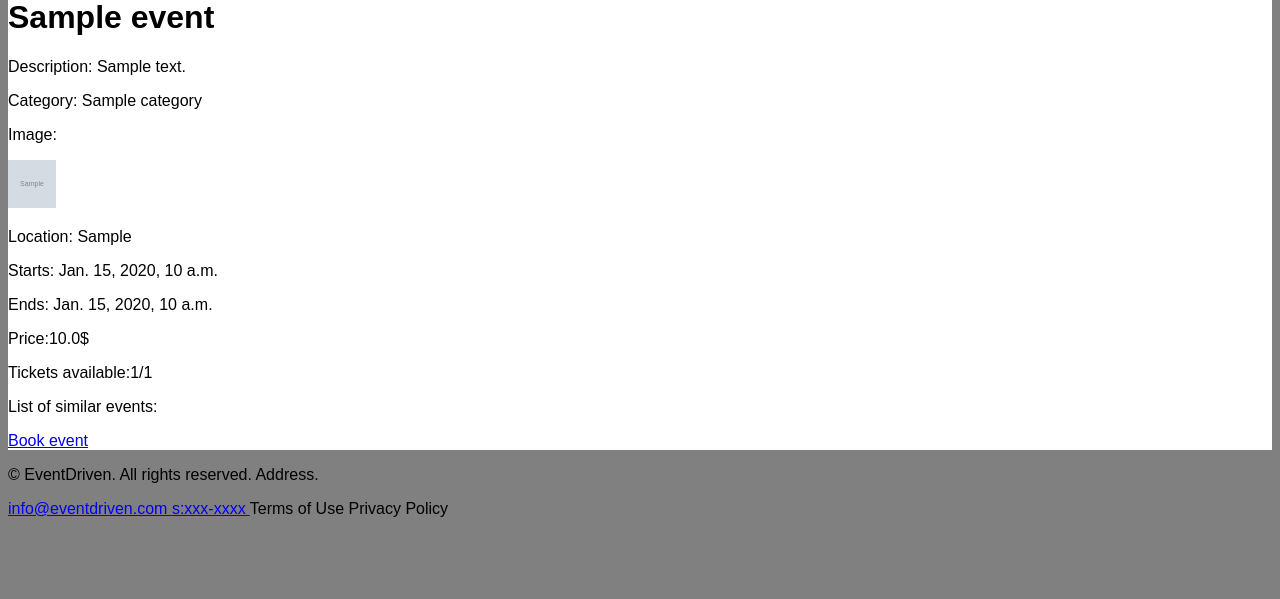
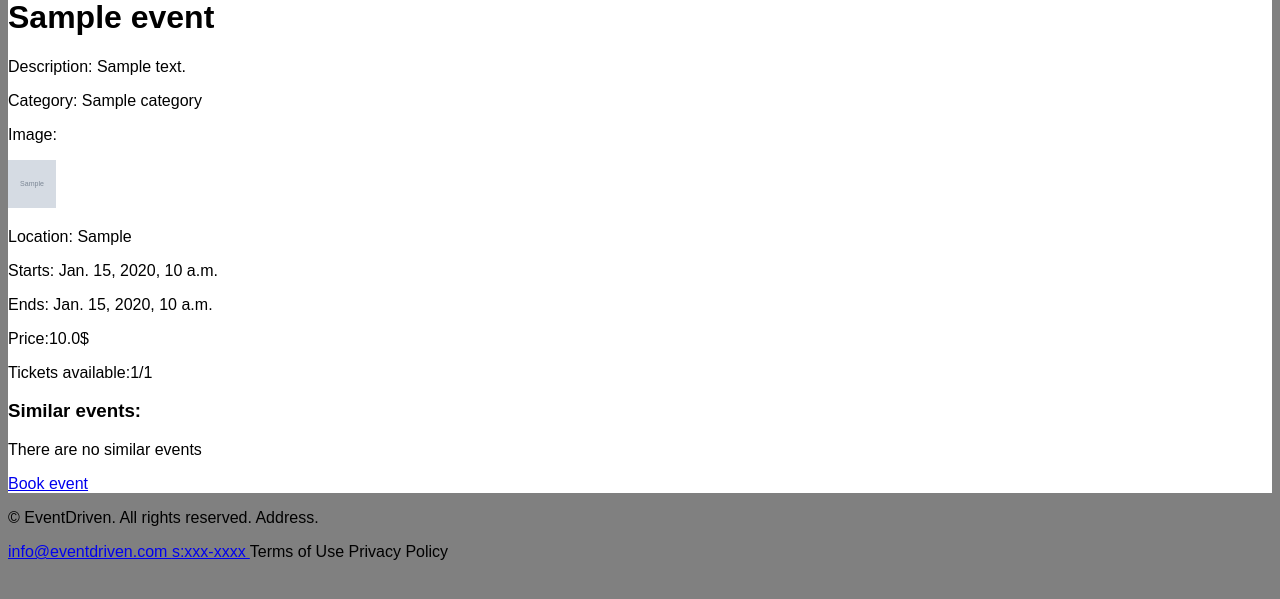
Before and after one commit to aslaugsol/Verkl2, a Django app: page /events/1 in a window 1280 px wide. Shown: the part 97-696 px from the top of the page. Run offline with Django 4.2, Linux system fonts and the light colour scheme; tables that the repository leaves empty hold one stand-in row (values such as "Sample post"); grey boxes marked "Sample" are stand-in pictures; some libraries are stand-ins or nearby versions.

Commit message:
link á event í similar events

```diff
--- a/django_projects/Event_driven/EventDriven/forms/event_form.py
+++ b/django_projects/Event_driven/EventDriven/forms/event_form.py
@@ -16,7 +16,6 @@ class EventUpdateForm(ModelForm):
             'tickets_available': widgets.NumberInput(attrs={'class': 'form-control'}),
 
         }
-
 
 class EventCreateForm(ModelForm):
     # image = forms.Charfield(required=True, widget=forms.TextInput(attrs={'class': 'form-control'}))
--- a/django_projects/Event_driven/EventDriven/views.py
+++ b/django_projects/Event_driven/EventDriven/views.py
@@ -41,8 +41,9 @@ def category_events(request, id):
 
 def get_event_by_id(request, id):
     list_of_similar_events = get_similar_events(id)
+    string = "There are no similar events"
     return render(request, 'events/event_details.html', {
-        'event': get_object_or_404(Event, pk=id), 'similar_events': list_of_similar_events})
+        'event': get_object_or_404(Event, pk=id), 'similar_events': list_of_similar_events, 'no_events': string})
 
 
 def get_similar_events(id):
--- a/django_projects/Event_driven/templates/events/event_details.html
+++ b/django_projects/Event_driven/templates/events/event_details.html
@@ -10,9 +10,13 @@
     <p>Ends: {{ event.end_date }}</p>
     <p>Price:{{ event.price }}$</p>
     <p>Tickets available:{{ event.tickets_available }}/{{ event.max_tickets }}  </p>
-    <p>List of similar events: {% for event in similar_events %} {{ event }} {% endfor %}</p>
+    <h3>Similar events:</h3>
+        <p>{% for event in similar_events %} <a href="/events/{{ event.id }}"> {{ event }} </p> {% endfor %}
+            {{ no_events }}
 
 
 
-    <a href="{% url 'booking' %}" class="block btn-primary">Book event</a>
+
+
+    <p><a href="{% url 'booking' %}" class="block btn-primary">Book event</a></p>
 {% endblock %}
```
